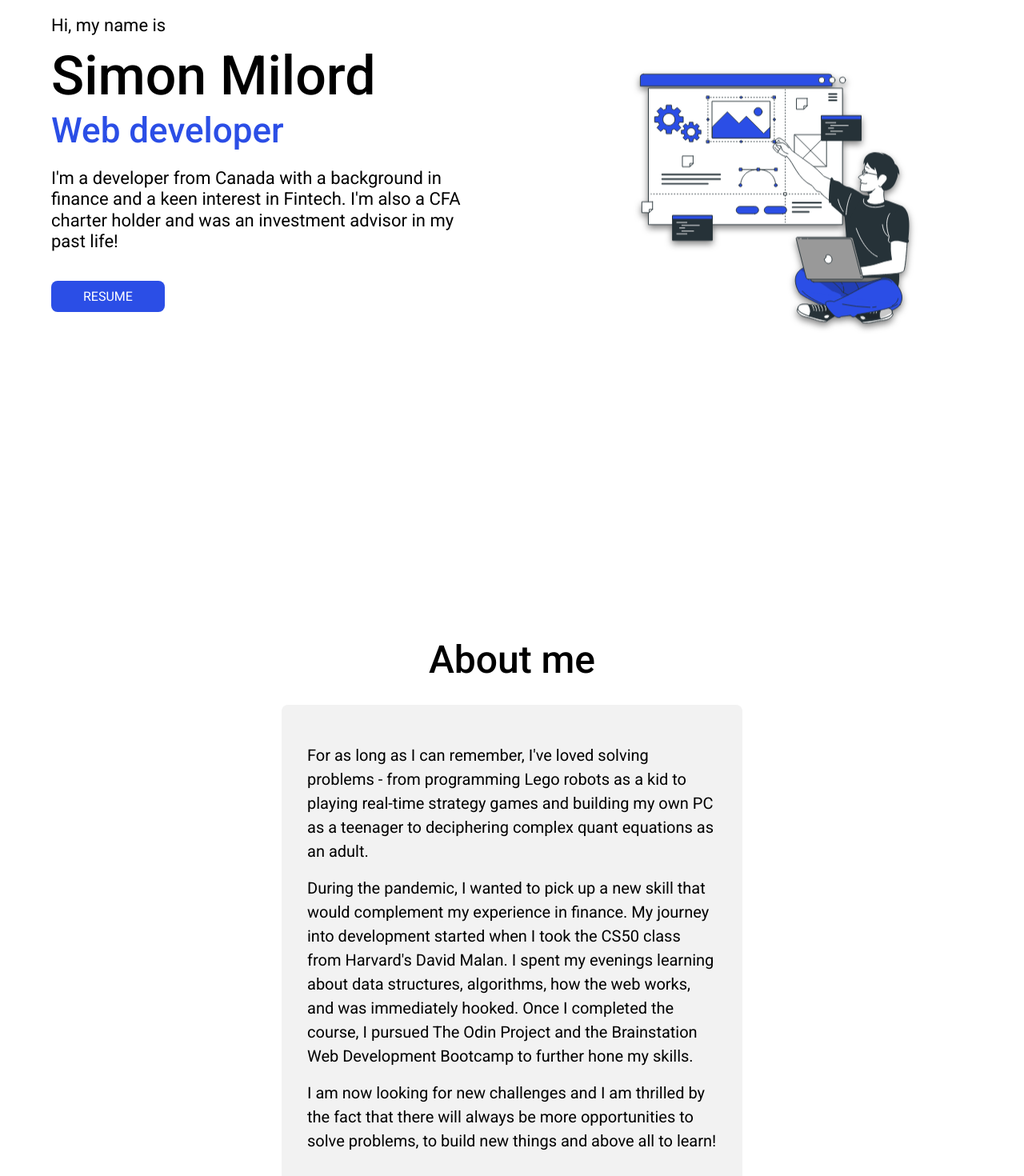
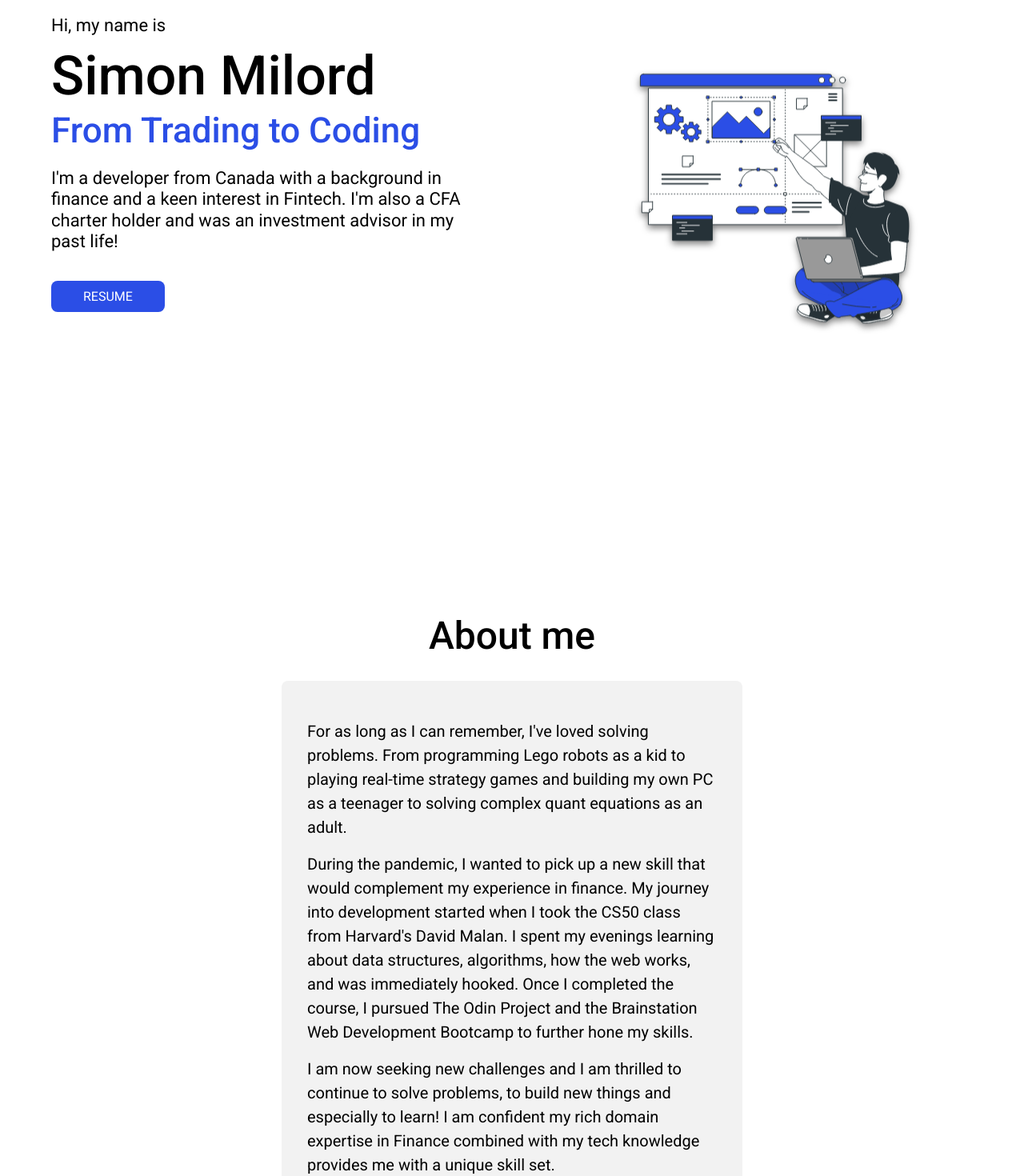
Before and after one commit to SimonMilord/My_Portfolio, a React (Create React App) app: page / in a window 1280 px wide. Shown: the part 200-1670 px from the top of the page at 80% size. Built offline with nearby package versions, Linux system fonts and the light colour scheme.

Commit message:
changed hero title and the desc in about me section

```diff
--- a/src/components/About/about.jsx
+++ b/src/components/About/about.jsx
@@ -13,9 +13,9 @@ export default function About(props) {
       <div className="info">
         <div className="infoCard">
           <p className="infoCard__aboutme infoCard__aboutme--1">
-            For as long as I can remember, I've loved solving problems - from
+            For as long as I can remember, I've loved solving problems. From
             programming Lego robots as a kid to playing real-time strategy games
-            and building my own PC as a teenager to deciphering complex quant
+            and building my own PC as a teenager to solving complex quant
             equations as an adult.
           </p>
           <p className="infoCard__aboutme infoCard__aboutme--2">
@@ -28,9 +28,10 @@ export default function About(props) {
             Development Bootcamp to further hone my skills.
           </p>
           <p className="infoCard__aboutme infoCard__aboutme--3">
-            I am now looking for new challenges and I am thrilled by the fact
-            that there will always be more opportunities to solve problems, to
-            build new things and above all to learn!
+            I am now seeking new challenges and I am thrilled to continue to
+            solve problems, to build new things and especially to learn! I am
+            confident my rich domain expertise in Finance combined with my tech
+            knowledge provides me with a unique skill set.
           </p>
           <div className="infoCard__links">
             <Link to="/linkedin" className="infoCard__link">
--- a/src/components/Hero/hero.jsx
+++ b/src/components/Hero/hero.jsx
@@ -9,7 +9,8 @@ function Hero(props) {
         <div className="hero__text">
           <span className="hero__intro">Hi, my name is</span>
           <h1 className="hero__title">Simon Milord</h1>
-          <h2 className="hero__subtitle">Web developer</h2>
+          {/* <h2 className="hero__subtitle">Web developer</h2> */}
+          <h2 className="hero__subtitle">From Trading to Coding</h2>
           <div className="hero__desc">
             <p className="hero__desc-content">
               {" "}
--- a/src/components/Skills/skills.scss
+++ b/src/components/Skills/skills.scss
@@ -17,7 +17,6 @@
     grid-template-columns: 1fr 1fr;
     grid-template-rows: auto;
     row-gap: 2rem;
-    transition: 0.3s all ease;
     margin: 2rem 0rem;
     @include tablet {
       grid-template-columns: 1fr 1fr 1fr 1fr;
@@ -26,6 +25,7 @@
     &__item {
       @include display-flex(row,center,center);
       justify-items: center;
+      transition: 0.3s all ease;
       &:hover {
         transform: scale(1.2);
       }
```
